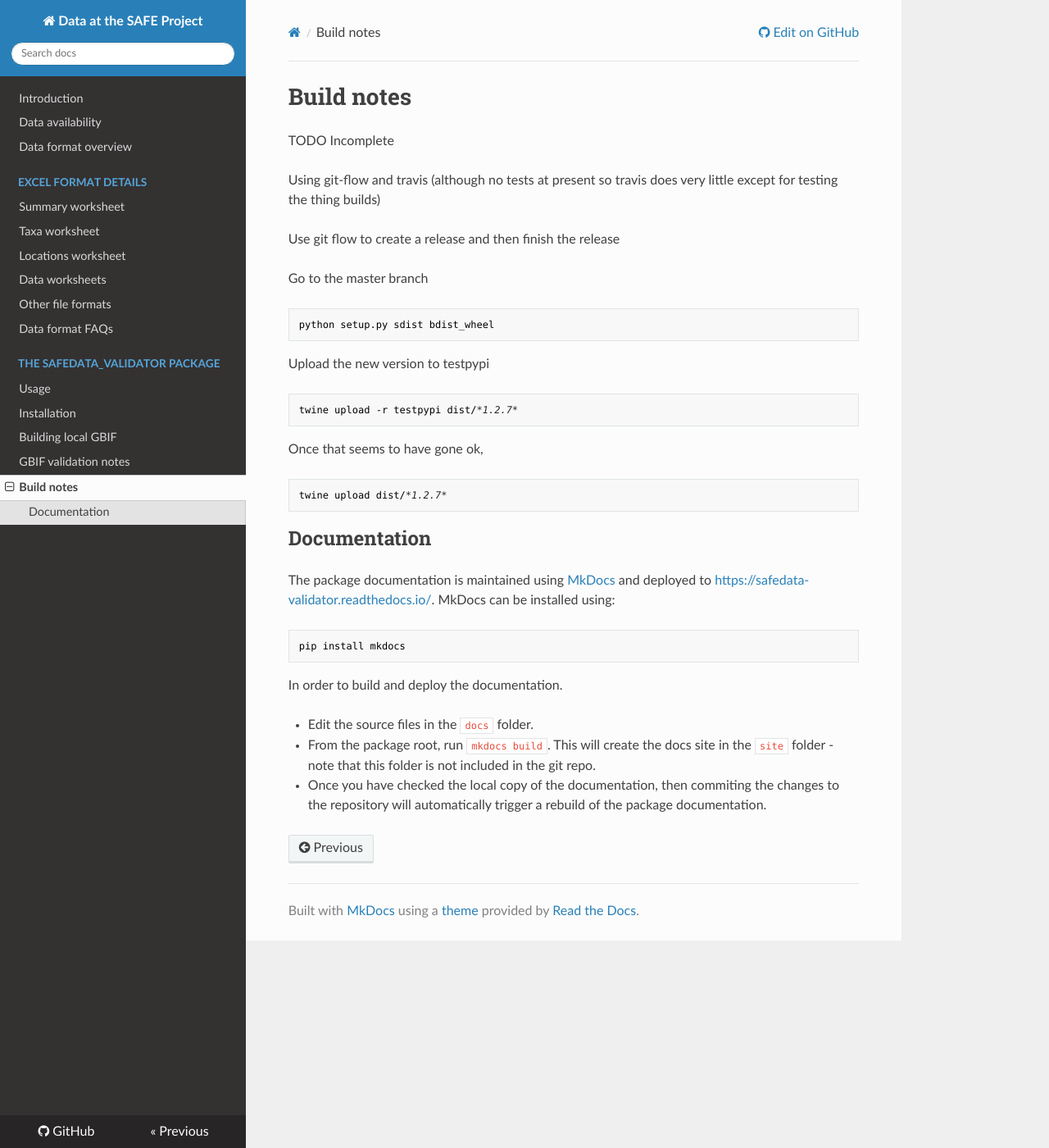
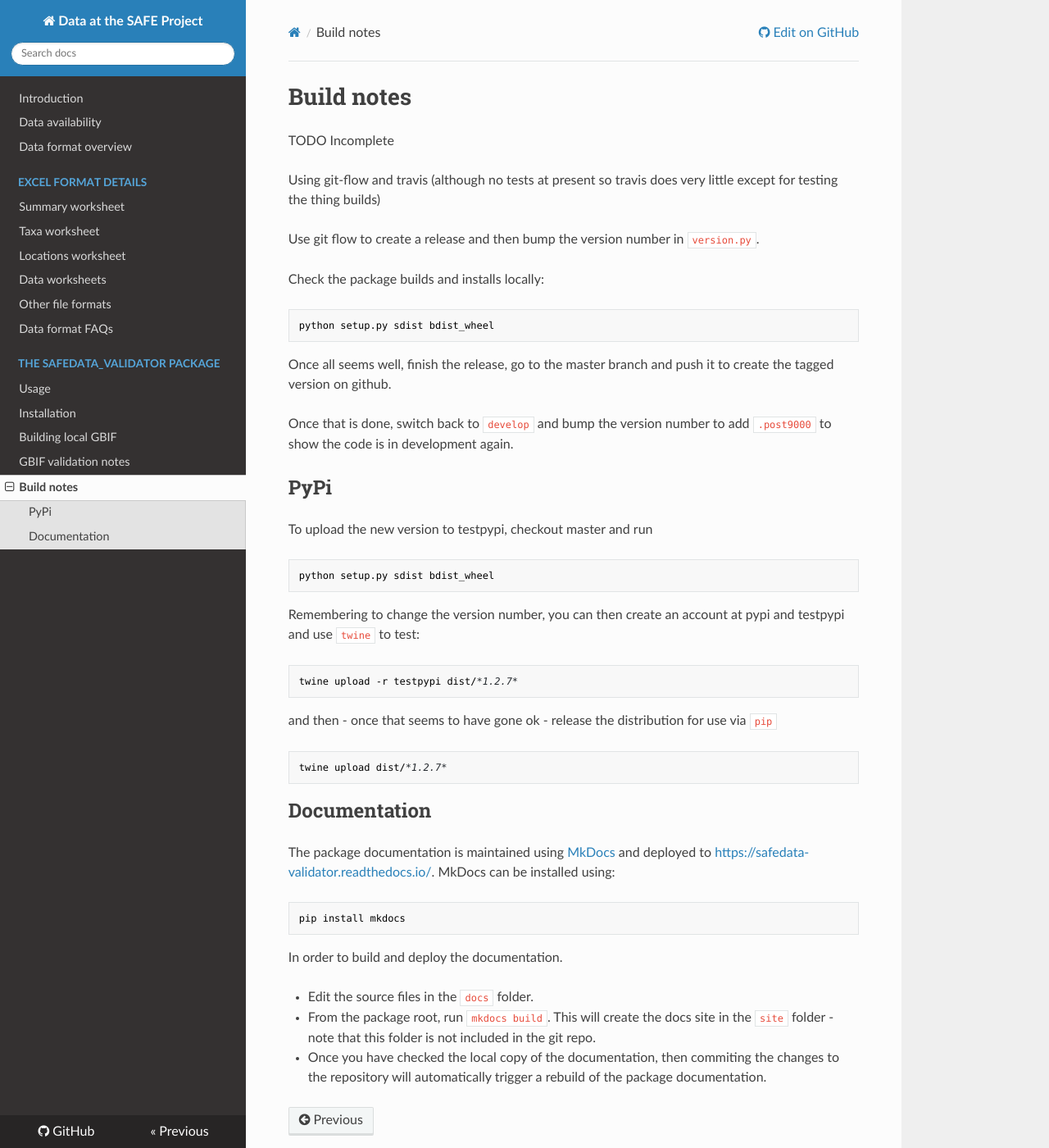
Before and after one commit to ImperialCollegeLondon/safedata_validator, an MkDocs documentation site: the page built from docs/build_notes.md, in a window 1280 px wide and 1400 px high. Shown: the whole window at 82% size. Built offline with MkDocs 1.6.1, drawn with Linux system fonts in a browser that asks for light colours; nearby versions of some CDN libraries.

````diff
--- a/docs/build_notes.md
+++ b/docs/build_notes.md
@@ -4,21 +4,33 @@ TODO Incomplete
 
 Using git-flow and travis (although no tests at present so travis does very little except for testing the thing builds)
 
-Use git flow to create a release and then finish the release
+Use git flow to create a release and then bump the version number in `version.py`.
 
-Go to the master branch
+Check the package builds and installs locally:
 
 ```
 python setup.py sdist bdist_wheel
 ```
 
-Upload the new version to testpypi
+Once all seems well,  finish the release, go to the master branch and push it to create the tagged version on github.
+
+Once that is done, switch back to `develop` and bump the version number to add `.post9000` to show the code is in development again.
+
+## PyPi
+
+To upload the new version to testpypi, checkout master and run
+
+```
+python setup.py sdist bdist_wheel
+```
+
+Remembering to change the version number, you can then create an account at pypi and testpypi and use `twine` to test:
 
 ```
 twine upload -r testpypi dist/*1.2.7*
 ```
 
-Once that seems to have gone ok,
+and then - once that seems to have gone ok - release the distribution for use via `pip`
 
 ```
 twine upload dist/*1.2.7*
--- a/safedata_validator/version.py
+++ b/safedata_validator/version.py
@@ -1 +1 @@
-__version__ = '1.2.7'
+__version__ = '1.2.8'
````
